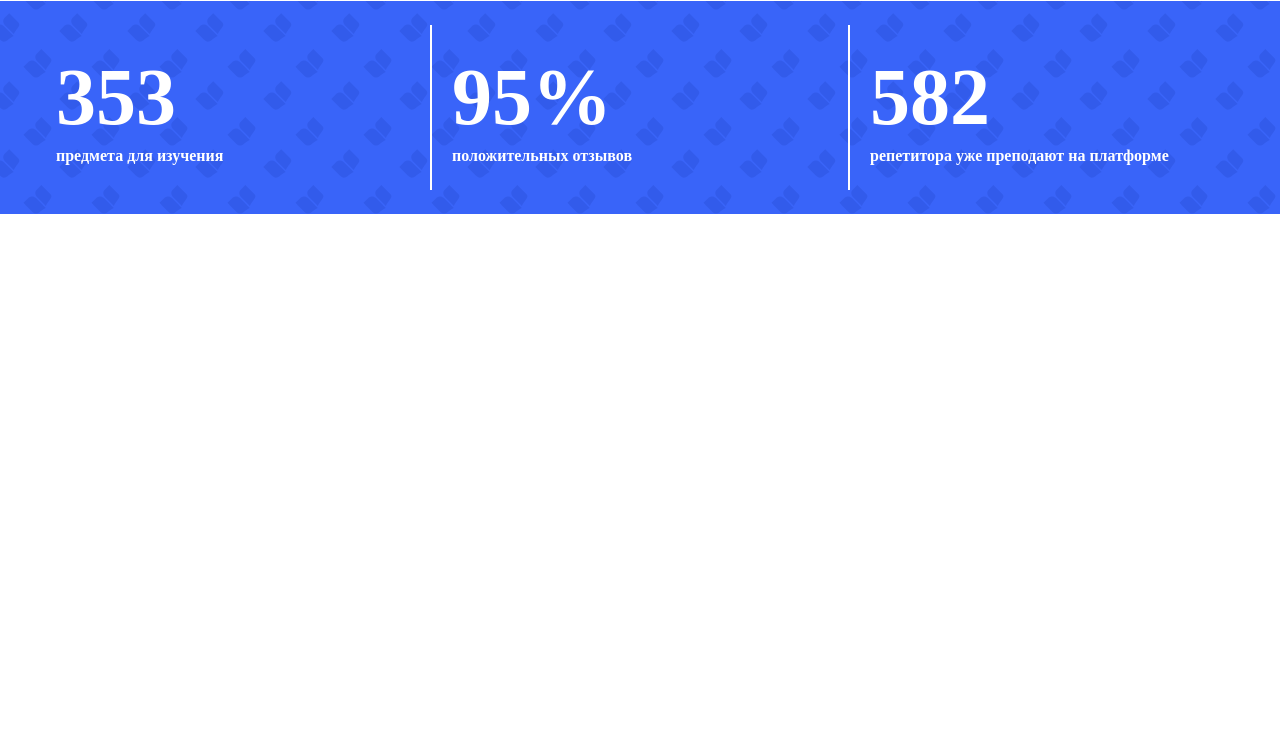
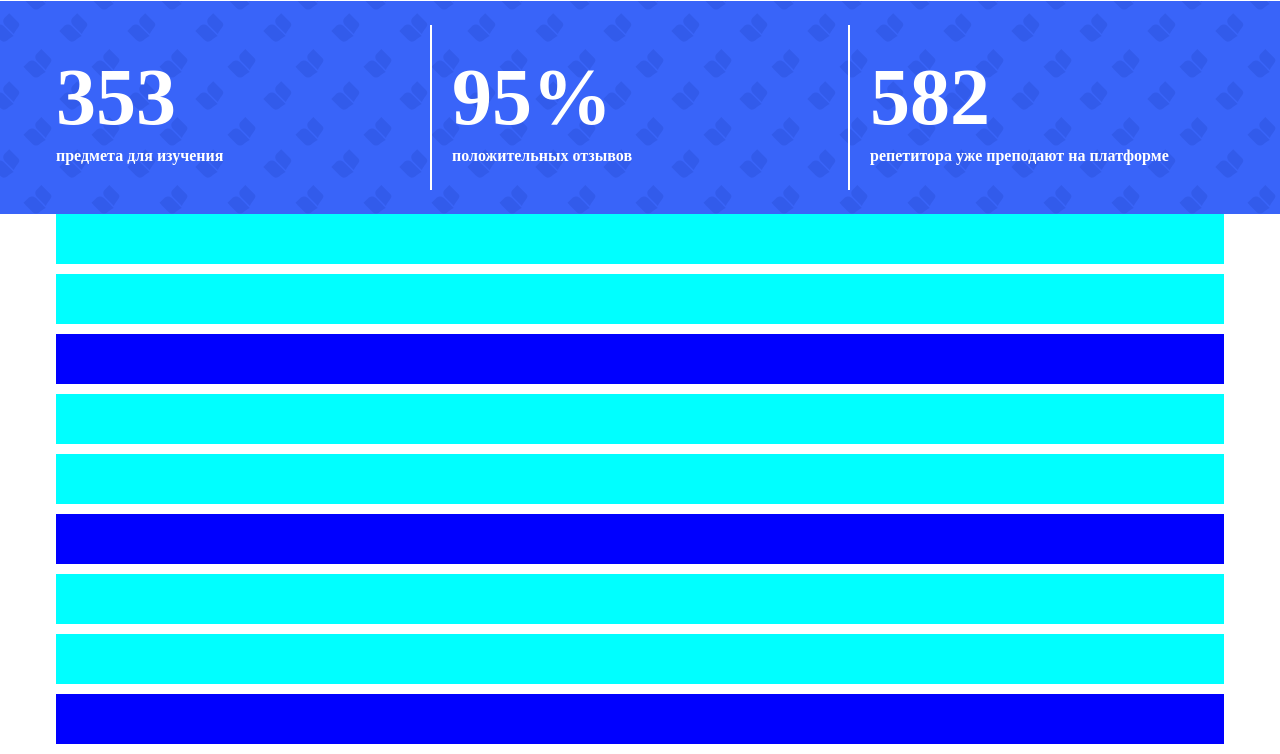
Before and after one commit to rykon97/HTML, a plain HTML site: page index.html in a window 1280 px wide. Shown: the part 2053-2807 px from the top of the page. Before the commit the page ends 2267 px from the top, so only its background shows below. Drawn offline with nearby package versions, Linux system fonts and the light colour scheme; a web font is replaced by a local one.

Commit message:
Примеры использования формул nth-child

```diff
--- a/index.html
+++ b/index.html
@@ -10,6 +10,7 @@
     <link rel="stylesheet" href="./style/header.css"/>
     <link rel="stylesheet" href="./style/tablet.css"/>
     <link rel="stylesheet" href="./style/blog.css"/>
+    <link rel="stylesheet" href="./style/example.css"/>
     <link rel="stylesheet" href="https://use.typekit.net/erk2cwn.css">
     <title>Document</title>
 </head>
@@ -209,6 +210,20 @@
         </div>
     </div>
 
+    <div class="example">
+        <div class="wrapper">
+            <div class="item"></div>
+            <div class="item"></div>
+            <div class="item"></div>
+            <div class="item"></div>
+            <div class="item"></div>
+            <div class="item"></div>
+            <div class="item"></div>
+            <div class="item"></div>
+            <div class="item"></div>
+        </div>
+    </div>
+
 
     <div class="form">
         <div class="wrapper">
--- /dev/null
+++ b/style/example.css
@@ -0,0 +1,9 @@
+.example .item {
+    height: 50px;
+    background-color: aqua;
+    margin-bottom: 10px;
+}
+
+.example .item:nth-child(3n) {
+    background-color: blue;
+}
```
